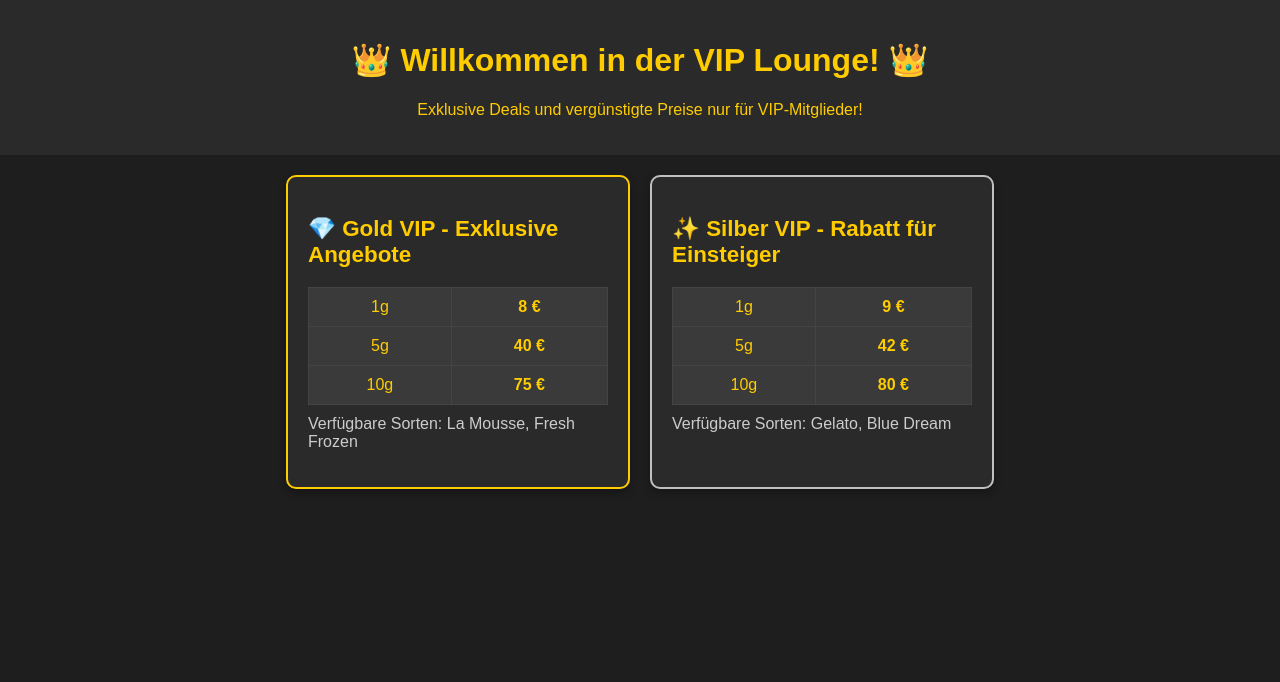
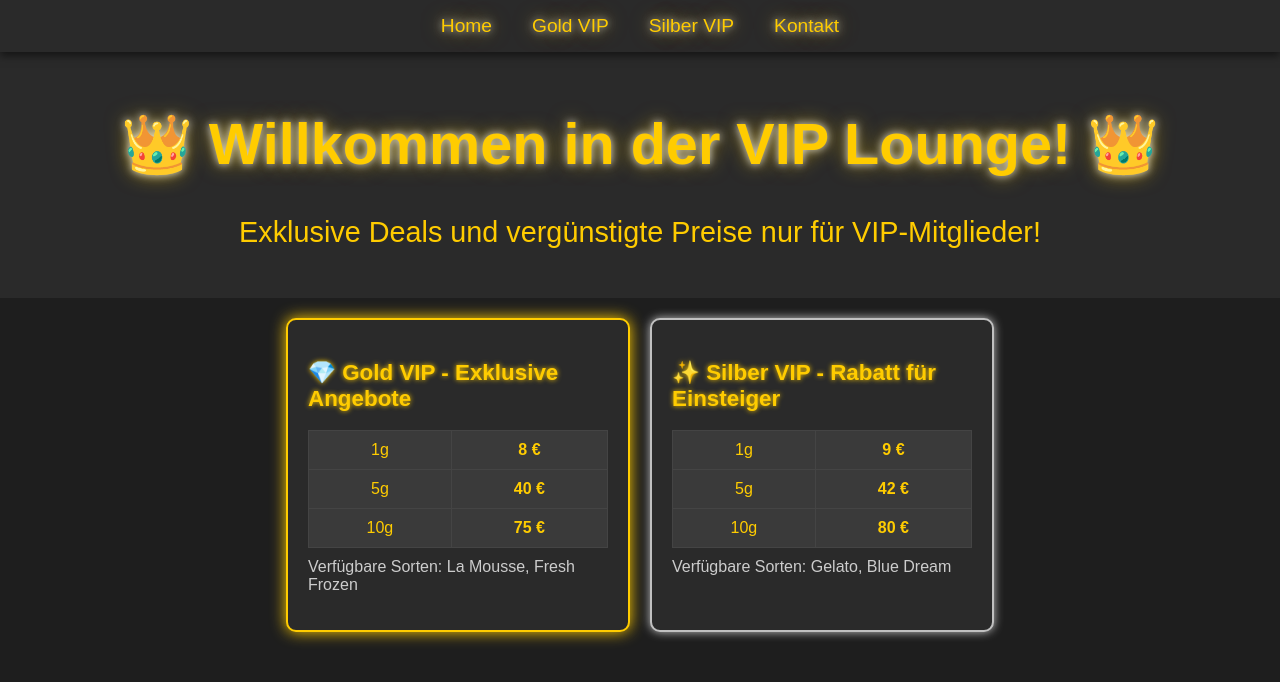
Before and after one commit to BB-cmd-dot/vip, a plain HTML site: page index.html in a window 1280 px wide. Drawn offline with Linux system fonts and the light colour scheme.

Commit message:
Update index.html

```diff
--- a/index.html
+++ b/index.html
@@ -17,6 +17,61 @@
       align-items: center;
     }
 
+    /* Leuchtende Effekte */
+    .glow {
+      text-shadow: 0px 0px 8px rgba(255, 255, 255, 0.8), 0px 0px 20px rgba(255, 204, 0, 0.6);
+    }
+
+    /* Menü-Stile */
+    .menu {
+      width: 100%;
+      background-color: #2a2a2a;
+      display: flex;
+      justify-content: center;
+      padding: 15px 0;
+      position: sticky;
+      top: 0;
+      box-shadow: 0px 4px 8px rgba(0, 0, 0, 0.5);
+    }
+
+    .menu a {
+      color: #ffcc00;
+      font-size: 1.2em;
+      text-decoration: none;
+      margin: 0 20px;
+      position: relative;
+      transition: color 0.3s ease;
+    }
+
+    .menu a:hover {
+      color: #fff;
+    }
+
+    .menu a::before,
+    .menu a::after {
+      content: "";
+      position: absolute;
+      width: 0;
+      height: 2px;
+      background: #ffcc00;
+      transition: 0.4s;
+    }
+
+    .menu a::before {
+      top: 0;
+      left: 0;
+    }
+
+    .menu a::after {
+      bottom: 0;
+      right: 0;
+    }
+
+    .menu a:hover::before,
+    .menu a:hover::after {
+      width: 100%;
+    }
+
     /* Kopfbereich */
     .vip-header {
       text-align: center;
@@ -24,6 +79,7 @@
       color: #ffcc00;
       background-color: #2a2a2a;
       width: 100%;
+      font-size: 1.8em;
     }
 
     /* Produkt-Container */
@@ -43,15 +99,24 @@
       border-radius: 10px;
       width: 300px;
       box-shadow: 0px 4px 8px rgba(0, 0, 0, 0.3);
+      position: relative;
+      overflow: hidden;
+      transition: transform 0.3s;
     }
 
-    /* Gold und Silber VIP-Stile */
+    .product-box:hover {
+      transform: scale(1.05);
+    }
+
+    /* Leuchtende Rahmen für VIP-Boxen */
     .gold-vip {
       border: 2px solid #ffcc00;
+      box-shadow: 0px 0px 15px #ffcc00;
     }
 
     .silver-vip {
       border: 2px solid #c0c0c0;
+      box-shadow: 0px 0px 10px #c0c0c0;
     }
 
     /* Tabellenstil für Preise */
@@ -78,6 +143,7 @@
     .product-box h2 {
       color: #ffcc00;
       font-size: 1.4em;
+      text-shadow: 0px 0px 5px #ffcc00;
     }
 
     .product-box p {
@@ -89,14 +155,24 @@
 </head>
 <body>
 
+  <!-- Menübereich -->
+  <div class="menu">
+    <a href="#home" class="glow">Home</a>
+    <a href="#gold" class="glow">Gold VIP</a>
+    <a href="#silver" class="glow">Silber VIP</a>
+    <a href="#kontakt" class="glow">Kontakt</a>
+  </div>
+
+  <!-- VIP Header -->
   <div class="vip-header">
-    <h1>👑 Willkommen in der VIP Lounge! 👑</h1>
+    <h1 class="glow">👑 Willkommen in der VIP Lounge! 👑</h1>
     <p>Exklusive Deals und vergünstigte Preise nur für VIP-Mitglieder!</p>
   </div>
 
+  <!-- Produktcontainer -->
   <div class="product-container">
 
-    <div class="product-box gold-vip">
+    <div class="product-box gold-vip" id="gold">
       <h2>💎 Gold VIP - Exklusive Angebote</h2>
       <table class="price-table">
         <tr>
@@ -115,7 +191,7 @@
       <p>Verfügbare Sorten: La Mousse, Fresh Frozen</p>
     </div>
 
-    <div class="product-box silver-vip">
+    <div class="product-box silver-vip" id="silver">
       <h2>✨ Silber VIP - Rabatt für Einsteiger</h2>
       <table class="price-table">
         <tr>
```
